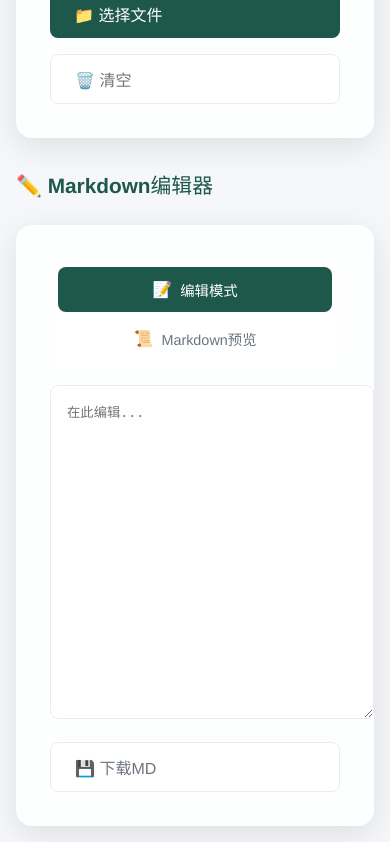
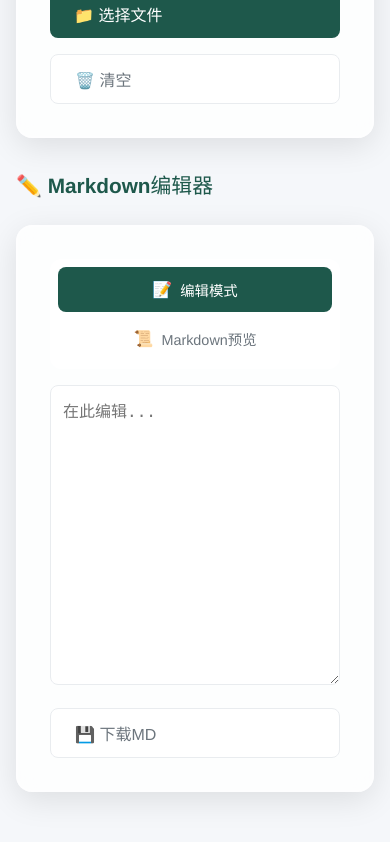
Before and after one commit to Glassous/Glesearch, a Vue app: page /markdown-reader in a window 390 px wide. Shown: the part 719-1561 px from the top of the page. After the commit the page ends 1527 px from the top, so only its background shows below. Built offline with nearby package versions, Linux system fonts and the light colour scheme.

Commit message:
优化了一些功能

```diff
--- a/src/components/tools/MarkdownReader.vue
+++ b/src/components/tools/MarkdownReader.vue
@@ -359,6 +359,18 @@ onMounted(() => {
       <!-- 分屏模式 -->
       <div v-if="viewMode === 'split'" class="split-mode">
         <div class="split-container">
+          <div class="editor-panel">
+            <div class="panel-header">
+              <h4>✏️ Markdown编辑器</h4>
+            </div>
+            <textarea
+              v-model="markdownContent"
+              @input="handleInput"
+              placeholder="在此输入Markdown内容..."
+              class="form-textarea split-textarea"
+            ></textarea>
+          </div>
+
           <div class="preview-panel">
             <div class="panel-header">
               <h4>👀 实时预览</h4>
@@ -370,21 +382,9 @@ onMounted(() => {
               </div>
               <div v-else-if="htmlContent" class="markdown-content" v-html="htmlContent"></div>
               <div v-else class="empty-preview">
-                在右侧输入Markdown内容查看预览
+                在左侧输入Markdown内容查看预览
               </div>
             </div>
-          </div>
-
-          <div class="editor-panel">
-            <div class="panel-header">
-              <h4>✏️ Markdown编辑器</h4>
-            </div>
-            <textarea
-              v-model="markdownContent"
-              @input="handleInput"
-              placeholder="在此输入Markdown内容..."
-              class="form-textarea split-textarea"
-            ></textarea>
           </div>
         </div>
 
@@ -598,12 +598,15 @@ onMounted(() => {
   grid-template-columns: 1fr 1fr;
   gap: 1.5rem;
   margin-bottom: 1.5rem;
+  overflow: hidden; /* 防止子元素溢出 */
 }
 
 .editor-panel, .preview-panel {
   display: flex;
   flex-direction: column;
   height: 500px;
+  overflow: hidden; /* 防止内容溢出 */
+  min-width: 0; /* 防止grid子元素溢出 */
 }
 
 .panel-header {
@@ -625,6 +628,8 @@ onMounted(() => {
   border-top: none;
   resize: none;
   margin: 0;
+  box-sizing: border-box; /* 确保padding不会导致溢出 */
+  min-height: 0; /* 允许flex容器正确计算高度 */
 }
 
 .preview-content {
@@ -635,6 +640,9 @@ onMounted(() => {
   border-radius: 0 0 8px 8px;
   border-top: none;
   overflow-y: auto;
+  overflow-x: hidden; /* 防止水平溢出 */
+  box-sizing: border-box;
+  min-height: 0; /* 允许flex容器正确计算高度 */
 }
 
 .empty-preview {
@@ -720,6 +728,9 @@ onMounted(() => {
   resize: vertical;
   min-height: 300px;
   transition: all 0.3s ease;
+  box-sizing: border-box; /* 确保padding不会导致溢出 */
+  overflow-wrap: break-word; /* 处理长文本换行 */
+  word-wrap: break-word;
 }
 
 .form-textarea:focus {
@@ -878,6 +889,17 @@ section h3 {
     height: 300px;
   }
 
+  /* 移动端输入框优化 */
+  .form-textarea {
+    padding: 0.75rem; /* 减少移动端内边距 */
+    font-size: 16px; /* 防止iOS缩放 */
+  }
+
+  .split-textarea {
+    padding: 0.75rem;
+    font-size: 16px;
+  }
+
   .upload-actions, .editor-actions, .split-actions {
     flex-direction: column;
   }
```
